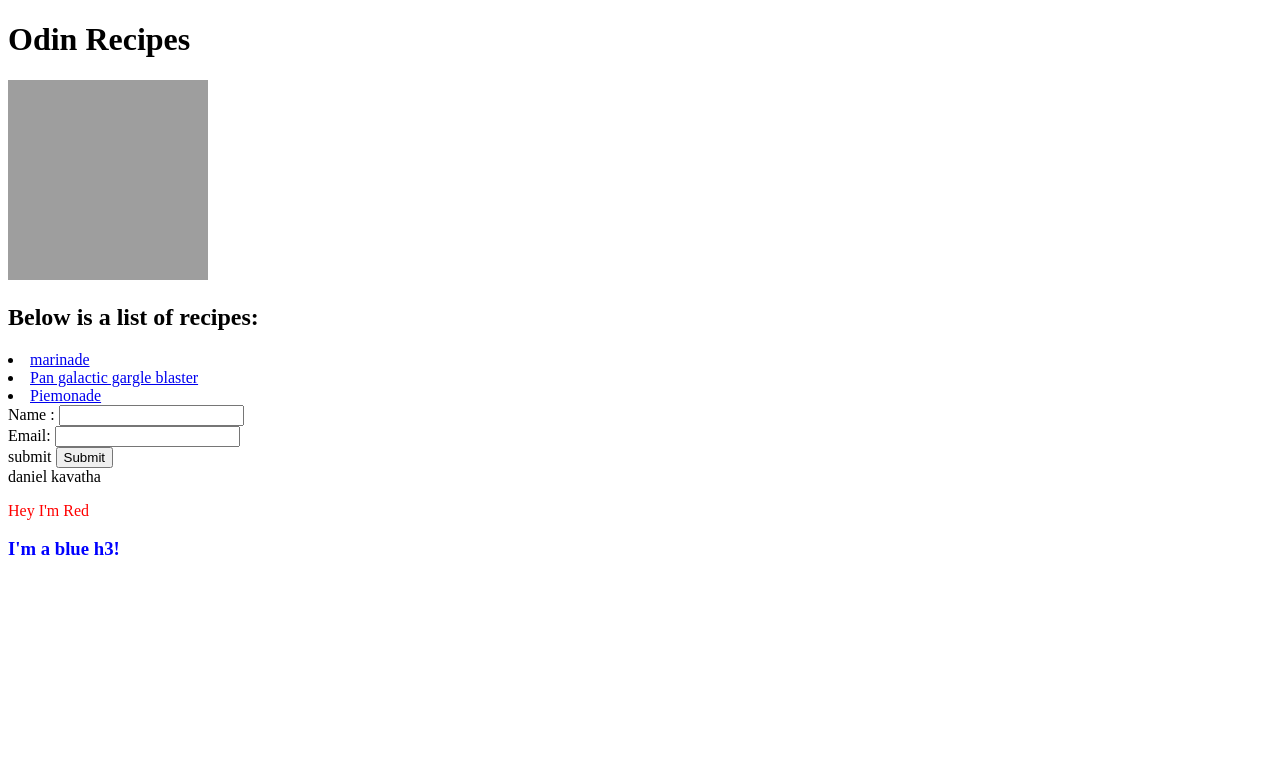
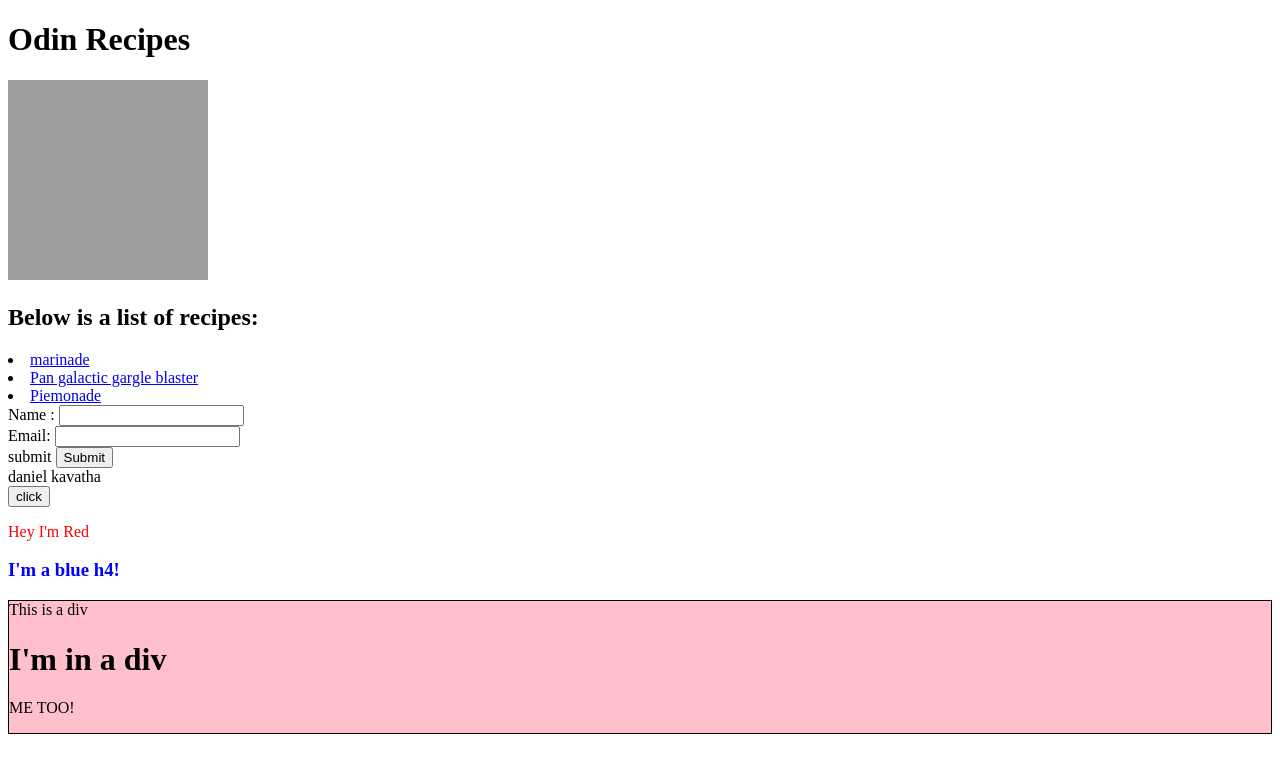
Before and after one commit to Daniel-Kav/odin-recipes, a plain HTML site: page index.html in a window 1280 px wide. Drawn offline with Linux system fonts and the light colour scheme; grey boxes are pictures that could not be loaded.

Commit message:
having fun with js

```diff
--- a/index.html
+++ b/index.html
@@ -26,6 +26,9 @@
         </form>
     </div>
     <footer>daniel kavatha</footer>
+
+    <button id="btn">click</button>
     <script src="recipes/recipes.js"></script>
+
 </body>
 </html>
--- a/recipes/recipes.js
+++ b/recipes/recipes.js
@@ -4,6 +4,30 @@ paragraph.style.color = 'red'
 document.body.appendChild(paragraph);
 
 const head = document.createElement("h3");
-head.textContent = "I'm a blue h3!";
+head.textContent = "I'm a blue h4!";
 head.style.color ='blue';
 document.body.appendChild(head)
+
+//create a div with black border and pink background?
+const div = document.createElement('div');
+div.innerHTML = "This is a div";
+div.style.border = "1px solid black";
+div.style.backgroundColor = 'pink';
+document.body.appendChild(div)
+
+const headingInsideDiv = document.createElement("h1");
+headingInsideDiv.textContent = "I'm in a div";
+div.appendChild(headingInsideDiv);
+
+
+const paragraphInsideDiv = document.createElement("p");
+paragraphInsideDiv.textContent = "ME TOO!";
+div.appendChild(paragraphInsideDiv)
+
+let btn = document.querySelector('#btn');
+btn.addEventListener('click', () => {
+    alert("Hello World");
+  });
+btn.addEventListener('click', function (e) {
+    console.log(e);
+  });
```
